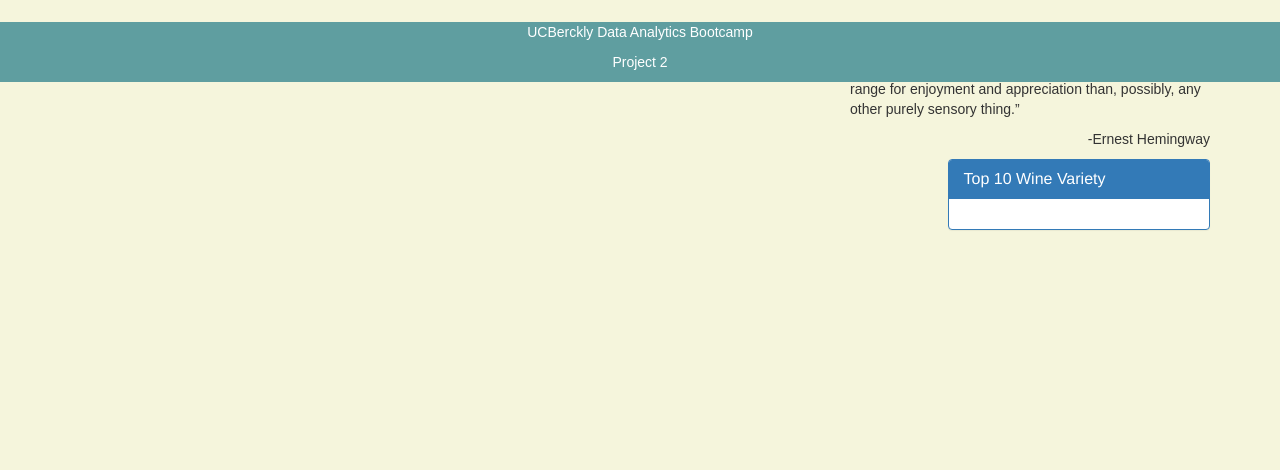
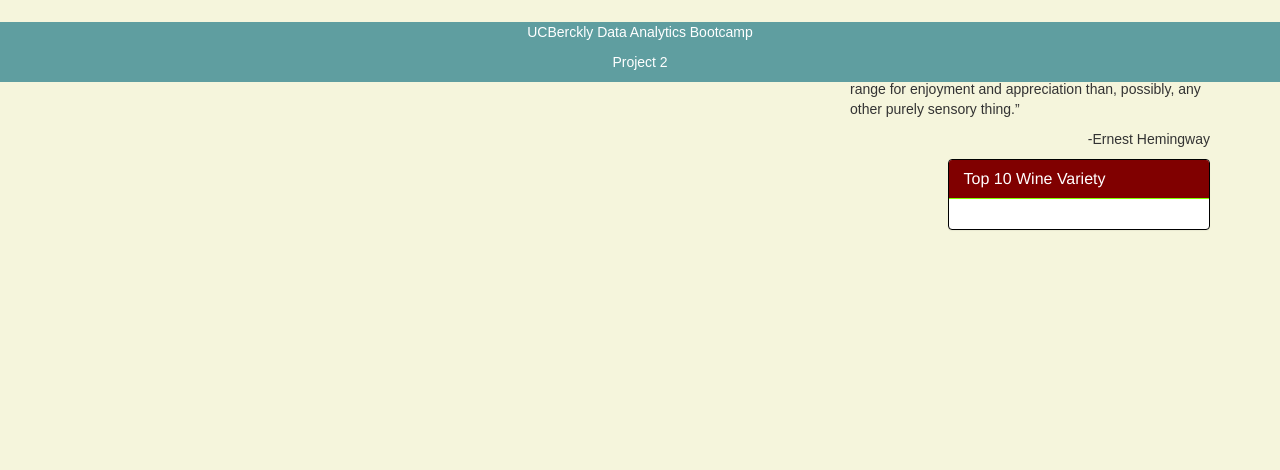
Before and after one commit to lenatran/Wine_Analytics, a Flask app: page / in a window 1280 px wide. Shown: the part 718-1188 px from the top of the page. Run offline with Flask 2, Linux system fonts and the light colour scheme; parts of the project's set-up code (start-up, migrations or seed data) failed here and were passed over; some libraries are stand-ins or nearby versions.

Commit message:
colored the top 10 table

```diff
--- a/static/style.css
+++ b/static/style.css
@@ -55,6 +55,14 @@ p {
     background: #5F9EA0;
 }
 
+.panel > .panel-heading {
+    background-color: #800000;
+    border-color: chartreuse;
+}
+.panel {
+    border-color: black;
+}
+
 #map,
 body,
 html{
```
